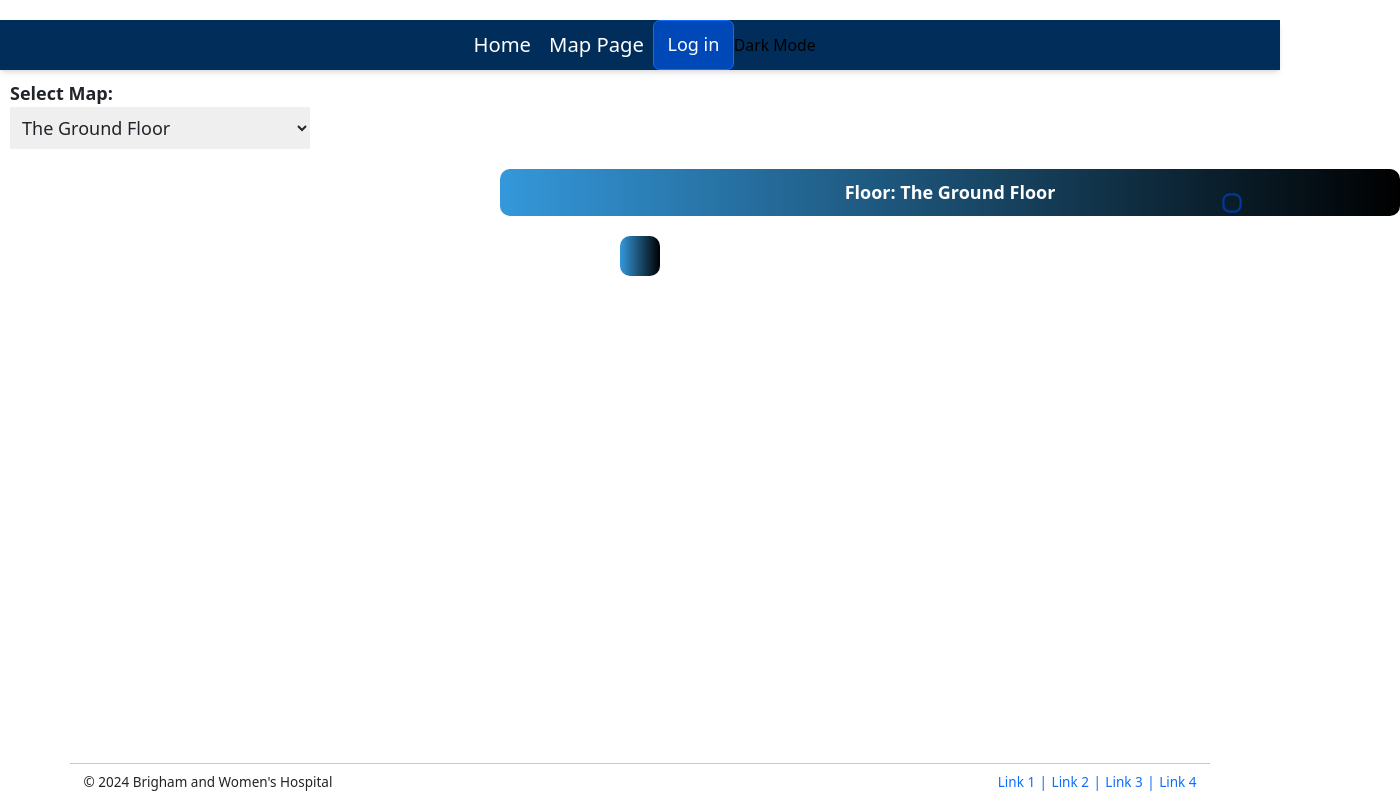
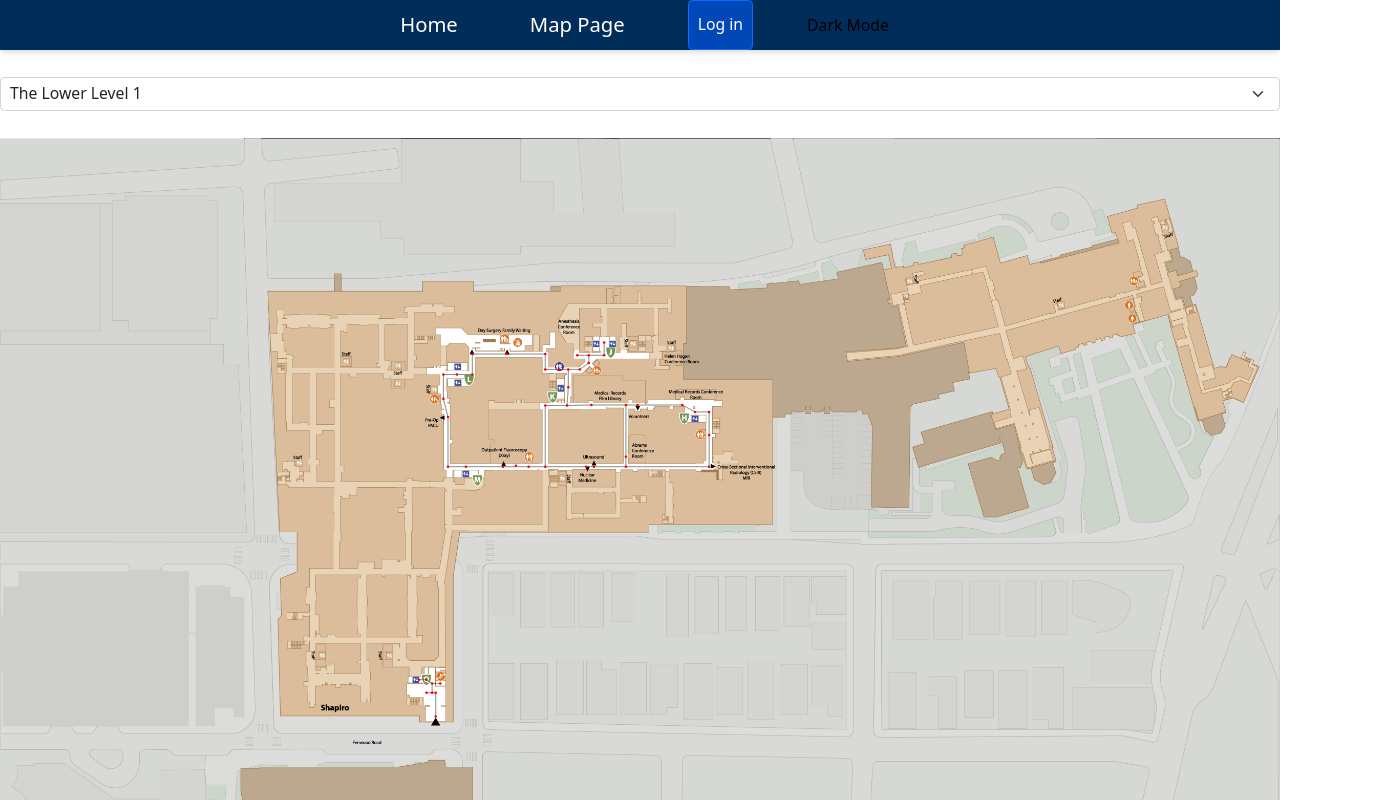
Before and after one commit to conner-olsen/BWH-Navigation-Management-System, a React (Vite) app in the folder apps/frontend/: page /MapPage in a window 1280 px wide. Shown: the top 800 px of the page, 1400 px wide, since content can reach past the window. Built offline with nearby package versions, Linux system fonts and the light colour scheme.

Commit message:
Fixed MapPage and removed back button

```diff
--- a/apps/frontend/src/components/BackButton.tsx
+++ /dev/null
@@ -1,14 +0,0 @@
-import { useNavigate } from "react-router-dom";
-
-
-
-const BackButton = () => {
-    const navigate = useNavigate();
-  return (
-        <button className= {"BackButton"} onClick={() => navigate(-1)}>
-          <img className="BackButtonImg" src="public/icon/Vector.png" alt="" />
-        </button>
-  );
-};
-
-export default BackButton;
--- a/apps/frontend/src/components/DragNDrop.tsx
+++ b/apps/frontend/src/components/DragNDrop.tsx
@@ -69,7 +69,7 @@ const FileDropBox: React.FC<FileDropBoxProps> = ({ onFileDrop }) => {
           onDragLeave={handleDragLeave}
           onDrop={handleDrop}
       >
-          <img className="m-auto" src="../public/icon/csv_drop.svg"/>
+          <img className="h-4" src="../public/icon/csv_drop.svg"/>
           <h3>Select a CSV file to upload</h3>
           <label htmlFor="csv-upload"
                  className="absolute top-0 left-0 w-full h-full cursor-pointer"></label>
--- a/apps/frontend/src/components/NavBar.tsx
+++ b/apps/frontend/src/components/NavBar.tsx
@@ -38,7 +38,7 @@ export default function NavBar() {
 
     return (
         <nav>
-            <Nav className="navbarStyling relative filter-none z-1 shadow-md bg-dark-blue">
+            <Nav className="navbarStyling relative filter-none z-1 shadow-md bg-dark-blue space-x-12">
                 <Link to="/Home" className="text-lg no-underline p-2 text-white hover:bg-sky-700">Home</Link>
                 <Link to="/MapPage" className="text-lg no-underline p-2 text-white hover:bg-sky-700">Map Page</Link>
 
@@ -52,7 +52,7 @@ export default function NavBar() {
                     <Link to="/ServiceList" className="group text-center text-lg no-underline p-2 text-white hover:bg-sky-700"
                           onMouseEnter={handleMouseEnter} onMouseLeave={handleMouseLeave}>
                         Service Request
-                        <div className="mt-7 h-0 w-screen max-w-full group-hover:h-[20vh] absolute
+                        <div className="mt-5 h-0 w-screen max-w-full group-hover:h-[15vh] absolute
                                     bg-dark-blue left-0 overflow-hidden flex justify-center
                                     transition-all duration-500">
                             <div>
@@ -84,7 +84,7 @@ export default function NavBar() {
                 )}
 
                 {!isAuthenticated && (
-                    <Button onClick={() => loginWithRedirect()}>Log in</Button>
+                    <Button onClick={() => loginWithRedirect()} size={"sm"}>Log in</Button>
                 )}
 
                 <DarkModeButton></DarkModeButton>
--- a/apps/frontend/src/index.css
+++ b/apps/frontend/src/index.css
@@ -252,9 +252,12 @@ body.darkMode {
     background: white;
 }
 .navbarStyling{
+    text-align: center;
+    justify-items: center;
     justify-content: center;
     font-size: small;
 }
+
 /* ====== BFS ======= */
 
 .map-container {
--- a/apps/frontend/src/routes/AdminLogin.tsx
+++ b/apps/frontend/src/routes/AdminLogin.tsx
@@ -1,6 +1,5 @@
 import React, { useState } from 'react';
 import "bootstrap/dist/css/bootstrap.min.css";
-import BackButton from "../components/BackButton.tsx";
 import { useNavigate } from "react-router-dom";
 
 const AdminLogin = () => {
@@ -40,8 +39,6 @@ const AdminLogin = () => {
 
   return (
       <div>
-          <BackButton></BackButton>
-
           <div className="container-sm mt-5">
       <div className="row justify-content-center">
         <div className="col-md-9">
--- a/apps/frontend/src/routes/BFSRoute.tsx
+++ b/apps/frontend/src/routes/BFSRoute.tsx
@@ -2,12 +2,10 @@ import React from "react";
 import { BFSComponent } from "../components/BFSComponent.tsx";
 import "bootstrap/dist/css/bootstrap.min.css";
 import NavBar from "../components/NavBar.tsx";
-import BackButton from "../components/BackButton.tsx";
 export default function BFSRoute() {
     return (
         <div className="BFSBox">
             <NavBar></NavBar>
-            <BackButton></BackButton>
             <BFSComponent />
         </div>
     );
--- a/apps/frontend/src/routes/EdgeData.tsx
+++ b/apps/frontend/src/routes/EdgeData.tsx
@@ -1,5 +1,4 @@
 import {Outlet} from "react-router-dom";
-import BackButton from "../components/BackButton.tsx";
 import DragNDrop from "../components/DragNDrop.tsx";
 import {Container} from "react-bootstrap";
 import NavBar from "../components/NavBar.tsx";
@@ -49,8 +48,6 @@ export function EdgeData() {
 
             <h1 className="m-0 text-center">Edge Data</h1>
 
-            <BackButton></BackButton>
-
             <br/>
             <Container>
                 <ExportEdgeDataButton></ExportEdgeDataButton>
--- a/apps/frontend/src/routes/MapPage.tsx
+++ b/apps/frontend/src/routes/MapPage.tsx
@@ -1,19 +1,16 @@
 import React, {useEffect, useState} from "react";
 import { Outlet } from "react-router-dom";
-import BackButton from "../components/BackButton.tsx";
 import NavBar from "../components/NavBar.tsx";
-// import MapDisplay from "../components/MapDisplay.tsx";
 import MapGroundFloor from "../components/MapGroundFloor.tsx";
 import MapLowerLevel1 from "../components/MapLowerLevel1.tsx";
 import MapLowerLevel2 from "../components/MapLowerLevel2.tsx";
 import MapFloor1 from "../components/MapFloor1.tsx";
 import MapFloor2 from "../components/MapFloor2.tsx";
 import MapFloor3 from "../components/MapFloor3.tsx";
+import Form from "react-bootstrap/Form";
 
 export default function MapPage() {
-    // const [selectedPhoto, setSelectedPhoto] = useState("00_thegroundfloor.png");
-    const [map, setMap] = useState("Select Map");
-    const [floorName, setFloorName] = useState("The Ground Floor");
+    const [map, setMap] = useState("lowerLevel1");
 
     const [groundFloorContentVisible, setGroundFloorContentVisible] = useState(false);
     const [lowerLevel1ContentVisible, setLowerLevel1ContentVisible] = useState(false);
@@ -37,103 +34,42 @@ export default function MapPage() {
             ? setFloor3ContentVisible(true) : setFloor3ContentVisible(false);
     }, [map]);
 
-    const renderResult = () => {
-        let result;
-        return result;
-    };
 
     const handlePhotoChange = (event: { target: { value: React.SetStateAction<string>; }; }) => {
-        // setSelectedPhoto(event.target.value);
+
         setMap(event.target.value);
 
-        switch (event.target.value) {
-            case "groundFloor":
-                setFloorName("The Ground Floor");
-                break;
-            case "lowerLevel1":
-                setFloorName("The Lower Level 1");
-                break;
-            case "lowerLevel2":
-                setFloorName("The Lower Level 2");
-                break;
-            case "floor1":
-                setFloorName("Floor 1");
-                break;
-            case "floor2":
-                setFloorName("Floor 2");
-                break;
-            case "floor3":
-                setFloorName("Floor 3");
-                break;
-            default:
-                setFloorName("");
-        }
     };
 
     return (
-        <div style={{textAlign: "center", marginTop: "20px"}}>
+        <div>
+            <Outlet/>
             <NavBar/>
-            <div style={{
-                position: "absolute",
-                top: "40px",  // Adjust the top value to move it higher
-                right: "10px",  // Adjust the right value to move it to the right
-            }}>
-                <BackButton/>
-            </div>
 
-            <div style={{marginLeft: "10px", marginBottom: "20px", textAlign: "left"}}>
-                <label htmlFor="mapSelector" style={{fontWeight: "bold", display: "block"}}>
-                    Select Map:
-                </label>
-                <select
-                    id="mapSelector"
-                    value={map}
-                    onChange={handlePhotoChange}
-                    style={{width: "300px"}}
-                >
+            <div>
+                <br/>
+
+                <Form.Select value={map} onChange={handlePhotoChange} size={"sm"}>
+
                     <option value="groundFloor">The Ground Floor</option>
                     <option value="lowerLevel1">The Lower Level 1</option>
                     <option value="lowerLevel2">The Lower Level 2</option>
                     <option value="floor1">Floor 1</option>
                     <option value="floor2">Floor 2</option>
                     <option value="floor3">Floor 3</option>
-                </select>
-                {groundFloorContentVisible && <MapGroundFloor />}
-                {lowerLevel1ContentVisible && <MapLowerLevel1 />}
-                {lowerLevel2ContentVisible && <MapLowerLevel2 />}
-                {floor1ContentVisible && <MapFloor1 />}
-                {floor2ContentVisible && <MapFloor2 />}
-                {floor3ContentVisible && <MapFloor3 />}
+                </Form.Select>
+
+
+                <br/>
+
+                {groundFloorContentVisible && <MapGroundFloor/>}
+                {lowerLevel1ContentVisible && <MapLowerLevel1/>}
+                {lowerLevel2ContentVisible && <MapLowerLevel2/>}
+                {floor1ContentVisible && <MapFloor1/>}
+                {floor2ContentVisible && <MapFloor2/>}
+                {floor3ContentVisible && <MapFloor3/>}
             </div>
 
-            <div style={{
-                background: "linear-gradient(to right, #3498db, #000000)",
-                borderRadius: "10px",
-                padding: "10px",
-                width: "900px",
-                marginLeft: "500px",
-                marginTop: "20px"
-
-            }}>
-                <div style={{
-                    color: "white",
-                    fontWeight: "bold"
-                }}>
-                    {floorName && `Floor: ${floorName}`}
-                </div>
-            </div>
-
-            <div style={{
-                display: "inline-block",
-                background: "linear-gradient(to right, #3498db, #000000)",
-                borderRadius: "10px",
-                padding: "20px",
-                marginTop: "20px"
-            }}>
-                {renderResult()}
-            </div>
-
-            <Outlet/>
         </div>
 
     );
--- a/apps/frontend/src/routes/NodeData.tsx
+++ b/apps/frontend/src/routes/NodeData.tsx
@@ -1,5 +1,4 @@
 import {Outlet} from "react-router-dom";
-import BackButton from "../components/BackButton.tsx";
 import DragNDrop from "../components/DragNDrop.tsx";
 import {Container} from "react-bootstrap";
 import NavBar from "../components/NavBar.tsx";
@@ -49,8 +48,6 @@ export function NodeData() {
 
                 <h1 className="m-0 text-center">Node Data</h1>
 
-                <BackButton></BackButton>
-
                 <br/>
 
                 <Container>
--- a/apps/frontend/src/routes/PatientLogin.tsx
+++ b/apps/frontend/src/routes/PatientLogin.tsx
@@ -1,6 +1,5 @@
 import React, { useState } from 'react';
 import "bootstrap/dist/css/bootstrap.min.css";
-import BackButton from "../components/BackButton.tsx";
 import {useNavigate} from "react-router-dom";
 
 const PatientLogin = () => {
@@ -32,7 +31,6 @@ const PatientLogin = () => {
 
   return (
       <div>
-          <BackButton></BackButton>
 
           <div className="container-sm mt-5">
       <div className="row justify-content-center">
--- a/apps/frontend/src/routes/ServiceRequests/CleaningServiceRequest.tsx
+++ b/apps/frontend/src/routes/ServiceRequests/CleaningServiceRequest.tsx
@@ -1,13 +1,11 @@
 
 import React from 'react';
 import NavBar from "../../components/NavBar.tsx";
-import BackButton from "../../components/BackButton.tsx";
 
 const CleaningServiceRequest = () => {
     return (
         <div>
             <NavBar/>
-            <BackButton link={"/"}></BackButton>
             <h1>
                 Coming Soon :)
             </h1>
--- a/apps/frontend/src/routes/ServiceRequests/ReligiousServiceRequest.tsx
+++ b/apps/frontend/src/routes/ServiceRequests/ReligiousServiceRequest.tsx
@@ -1,13 +1,11 @@
 
 import React from 'react';
 import NavBar from "../../components/NavBar.tsx";
-import BackButton from "../../components/BackButton.tsx";
 
 const ReligiousServiceRequest = () => {
     return (
         <div>
             <NavBar/>
-            <BackButton link={"/"}></BackButton>
             <h1>
                 Coming Soon :)
             </h1>
```
